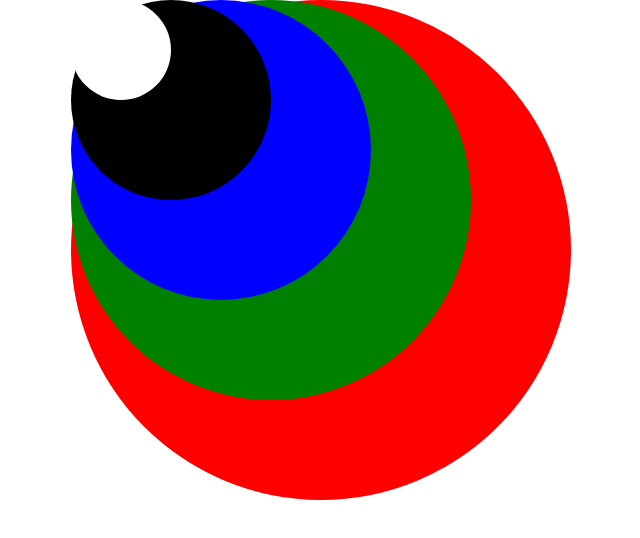
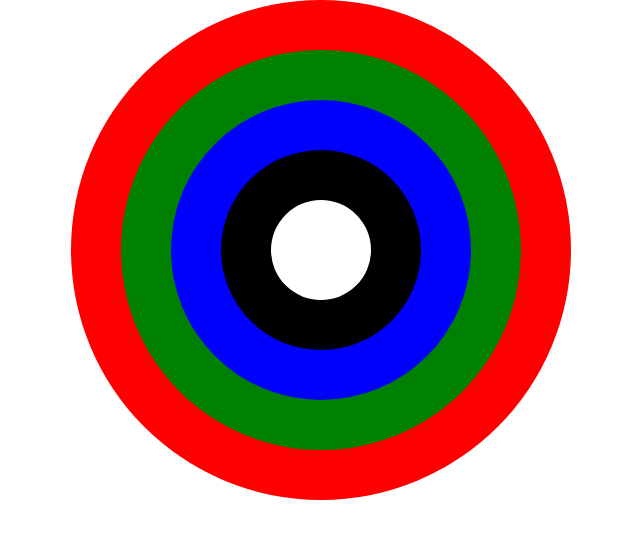
Before and after one commit to wangzixi001/test, a plain HTML site: page index.html in a window 1280 px wide. Shown: the whole page, without its empty margins (319-959 px from the left). Drawn offline with Linux system fonts and the light colour scheme.

Commit message:
修改样式为同心圆

```diff
--- a/index.html
+++ b/index.html
@@ -10,6 +10,7 @@
 		}
 		div{
 			border-radius: 50%;
+			position: relative;
 		}
 		.box{
 			width: 500px;
@@ -21,21 +22,29 @@
 			width: 400px;
 			height: 400px;
 			background-color: green;
+			left: 50px;
+			top: 50px;
 		}
 		.box3{
 			width: 300px;
 			height: 300px;
 			background-color: blue;
+			left: 50px;
+			top: 50px;
 		}
 		.box4{
 			width: 200px;
 			height: 200px;
 			background-color: black;
+			left: 50px;
+			top: 50px;
 		}
 		.box5{
 			width: 100px;
 			height: 100px;
 			background-color: white;
+			left: 50px;
+			top: 50px;
 		}
 	</style>
 </head>
```
